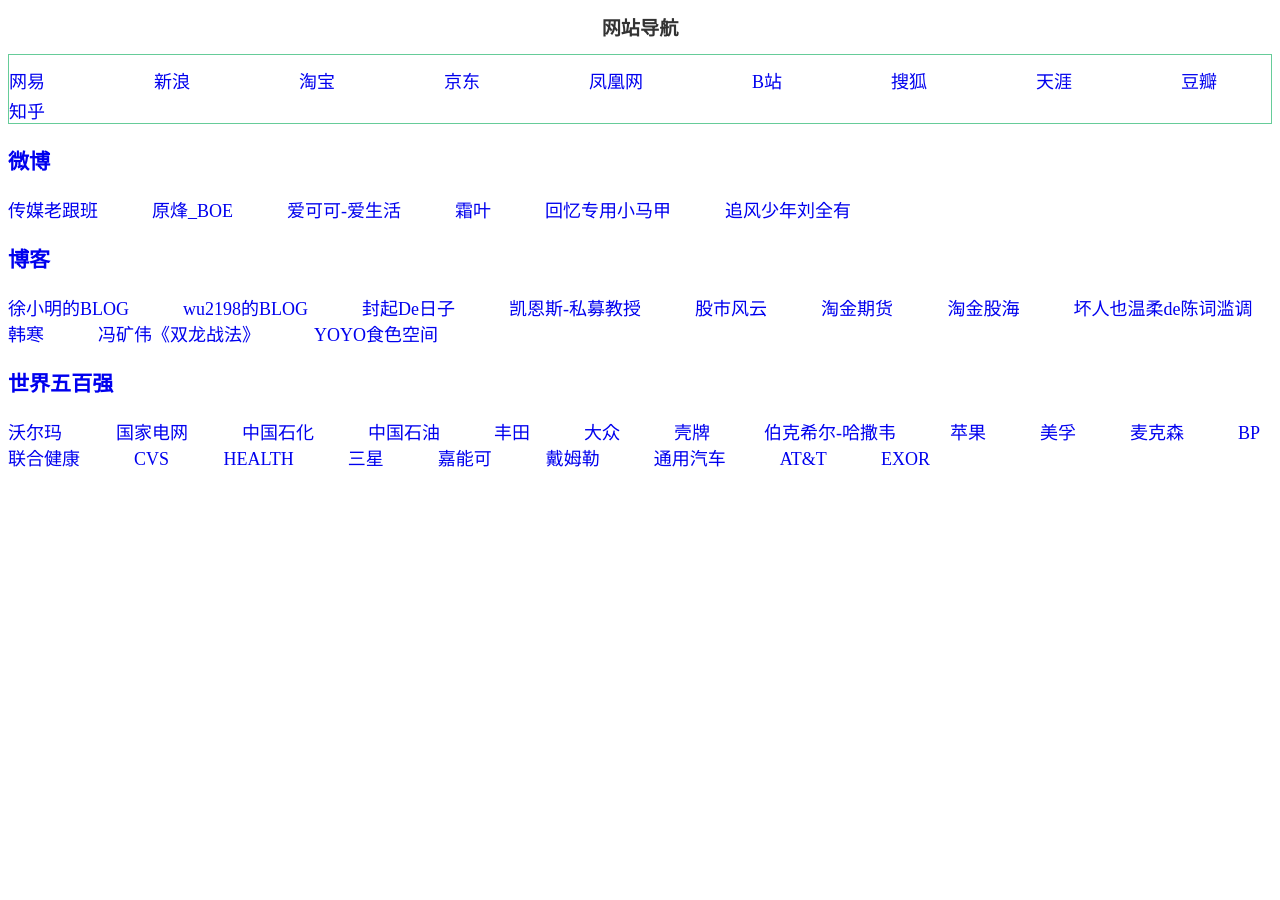
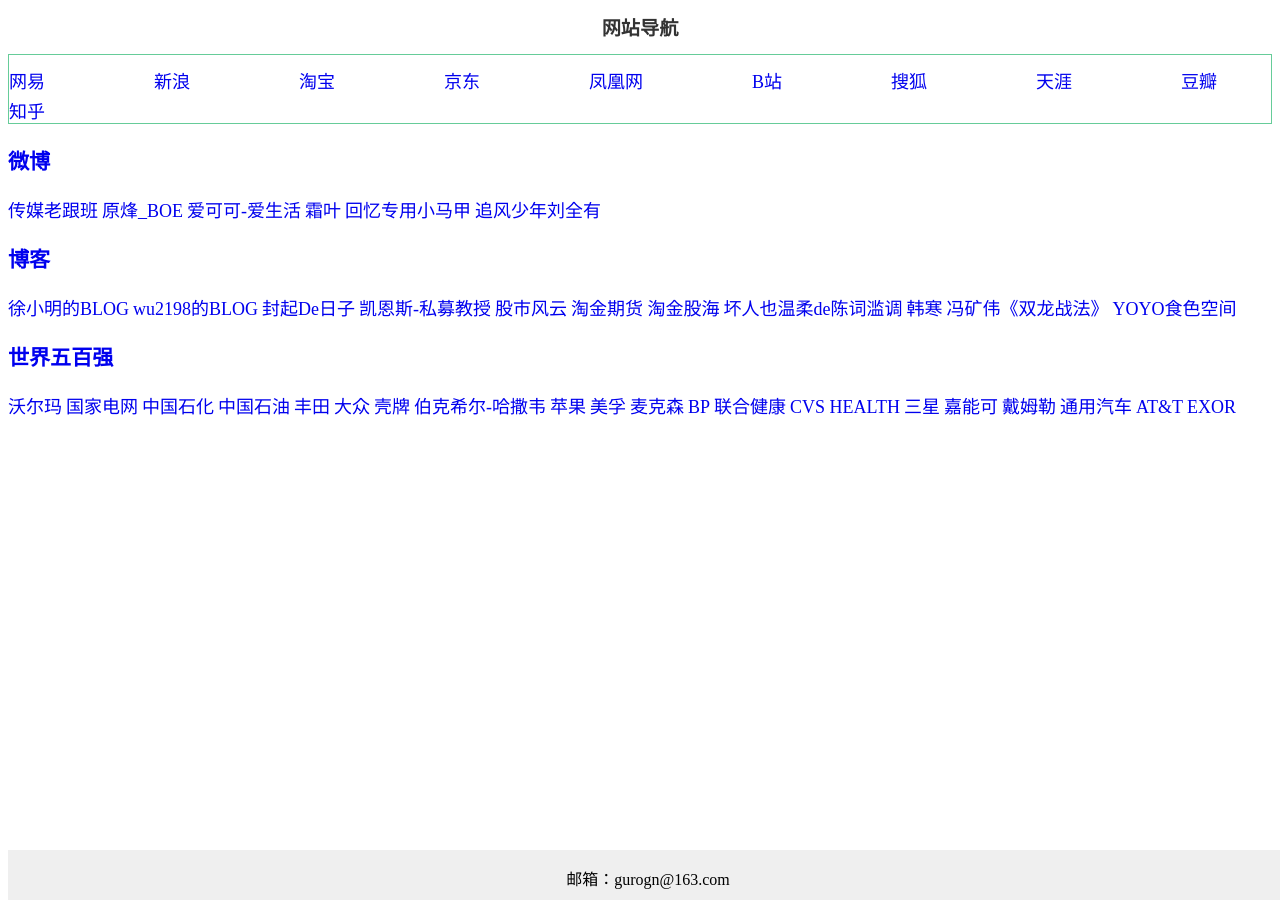
Before and after one commit to gurogn/webstudy, a Jekyll site: the page index.html, which Jekyll copies as it is, in a window 1280 px wide. Built offline with Jekyll 4.4.1, drawn with Linux system fonts in a browser that asks for light colours.

Commit message:
20180209

```diff
--- a/index.html
+++ b/index.html
@@ -21,14 +21,11 @@
 	border: thin solid #6C9;
 }
 .blog {
-	word-spacing: 50px;
 }
 .microblog {
-	word-spacing: 50px;
 }
 
 .fortune500_first20 {
-	word-spacing: 50px;
 	background-color: #FFF;
 	font-size: 16px;
 }
@@ -41,6 +38,19 @@
 	text-decoration:none;
 }
 
+.footer{
+	position: absolute;
+	width: 100%;
+	height: 50px;
+	background-color: #EFEFEF;
+	clip: rect(auto,auto,auto,auto);
+	bottom: 0;
+}
+
+.footer p {
+	clip: rect(auto,100px,auto,auto);
+	text-align: center;
+}
 </style>
 </head>
 
@@ -71,7 +81,8 @@
 
 <div class="blog">
 <a href="http://blog.sina.com.cn/">
-<h3>博客</h3></a>
+<h3>博客</h3>
+</a>
   <a href="http://blog.sina.com.cn/u/1300871220">徐小明的BLOG</a>
   <a href="http://blog.sina.com.cn/u/1216826604">wu2198的BLOG</a>
   <a href="http://blog.sina.com.cn/u/1245296155">封起De日子</a>
@@ -109,5 +120,10 @@
 <a href="http://www.exor.com">EXOR</a>
 </div>
 </div>
+
+    <div class="footer">
+    <p>邮箱：gurogn@163.com</p>
+    </div>
+
 </body>
 </html>
```
